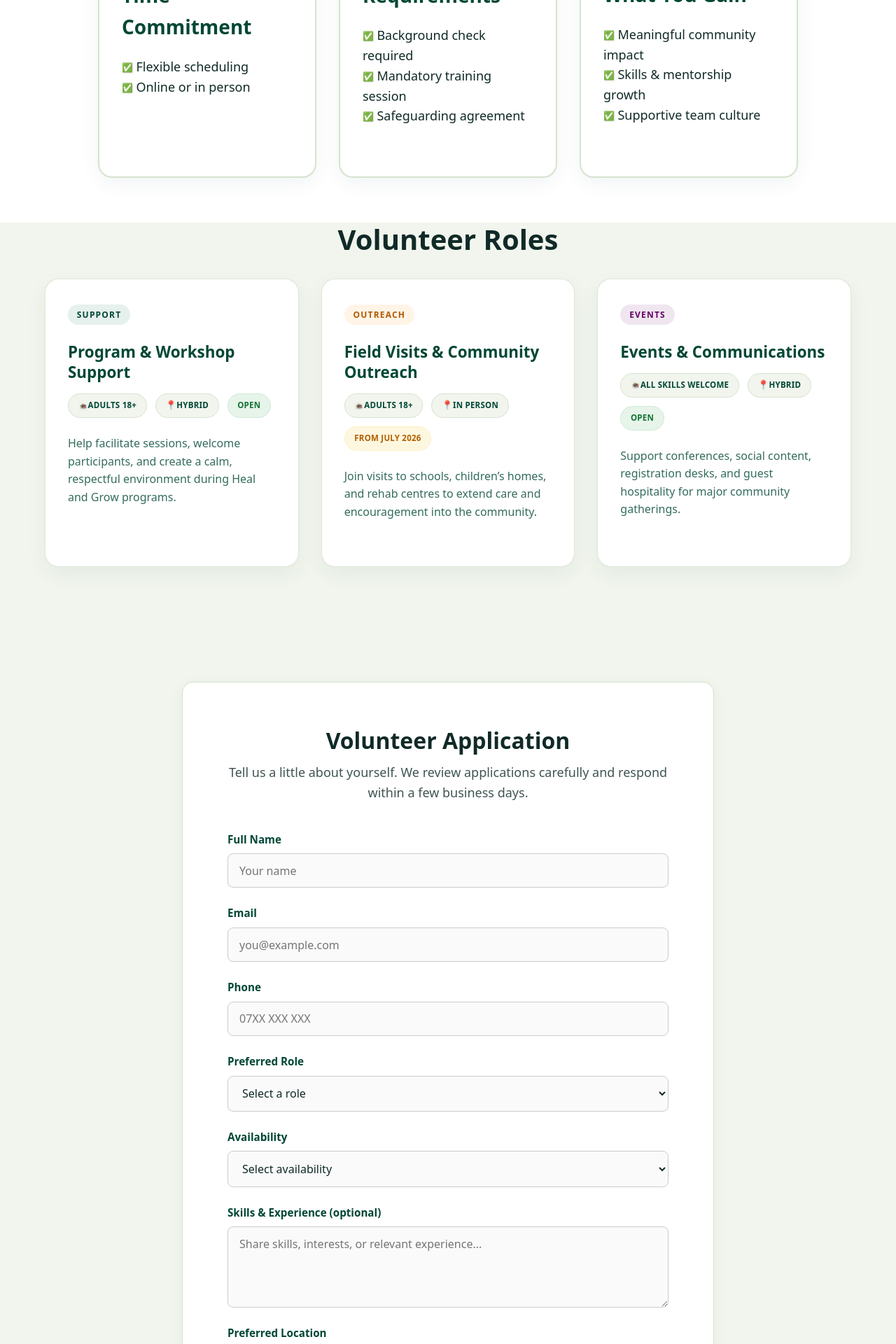
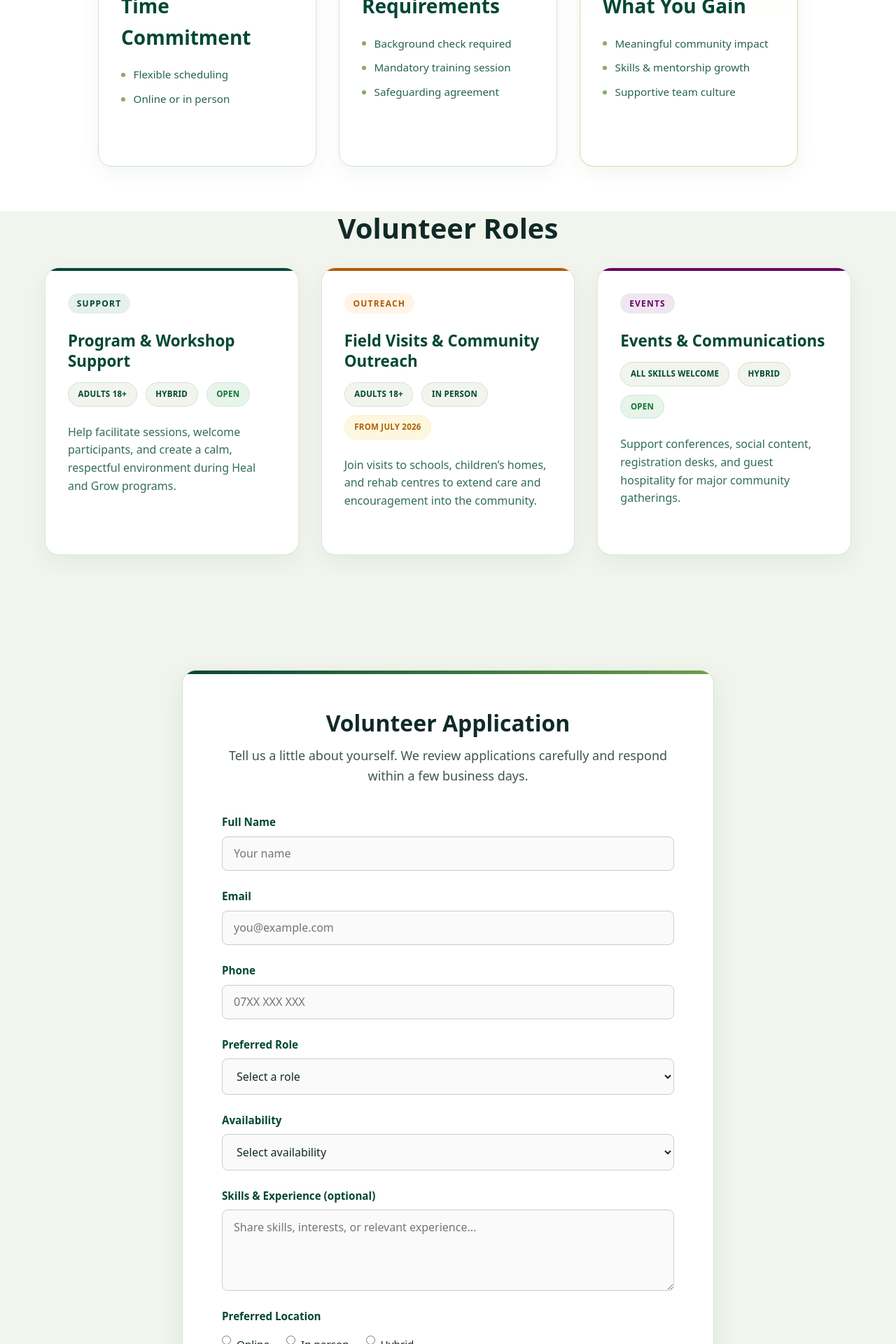
Before and after one commit to Nevy11/sbf-web, a React (Vite) app: page /volunteer in a window 1280 px wide. Shown: the part 600-2520 px from the top of the page at 70% size. Built offline with nearby package versions, Linux system fonts and the light colour scheme; no server answers.

Commit message:
update all the cards in the website

```diff
--- a/src/App.css
+++ b/src/App.css
@@ -1281,6 +1281,15 @@
   align-self: flex-start;
 }
 
+.update-card-cta {
+  margin-top: auto;
+  align-self: flex-start;
+  padding: 0.6rem 1.25rem;
+  text-decoration: none;
+  display: inline-flex;
+  align-items: center;
+}
+
 /* Partners Section */
 .partners-section {
   padding: 100px 0;
@@ -1331,6 +1340,20 @@
   display: grid;
   grid-template-columns: repeat(3, 1fr);
   gap: 2rem;
+}
+
+.involvement-grid-narrow {
+  max-width: 1000px;
+  margin: 0 auto;
+}
+
+.programs-grid-narrow {
+  max-width: 1100px;
+  margin: 0 auto;
+}
+
+.program-card .involvement-tag {
+  margin-bottom: 1rem;
 }
 
 .involvement-card {
@@ -1471,13 +1494,34 @@
 }
 
 .inquiry-card {
-  background: #FFFFFF;
-  border-radius: var(--border-radius-card);
-  padding: 4rem;
+  position: relative;
+  background: #ffffff;
+  border-radius: 20px;
+  padding: 3.5rem;
   max-width: 700px;
   margin: 0 auto;
-  box-shadow: var(--shadow-soft);
+  box-shadow: 0 12px 40px rgba(0, 71, 53, 0.08);
   border: 1px solid var(--color-sage);
+  overflow: hidden;
+}
+
+.inquiry-card::before {
+  content: '';
+  position: absolute;
+  top: 0;
+  left: 0;
+  right: 0;
+  height: 5px;
+  background: linear-gradient(90deg, var(--color-forest), var(--color-leaf));
+}
+
+.inquiry-card-narrow {
+  max-width: 760px;
+}
+
+.benefit-list {
+  margin-top: 1.5rem;
+  margin-bottom: 0;
 }
 
 .inquiry-form {
--- a/src/pages/Donate.tsx
+++ b/src/pages/Donate.tsx
@@ -1,6 +1,6 @@
 import React, { useState } from 'react';
 import { Link } from 'react-router-dom';
-import { Flower, Gift, CheckCircle, HeartPulse, TrendingUp } from '../components/Icon3D';
+import { Flower } from '../components/Icon3D';
 import { Phone, Mail } from 'lucide-react';
 import '../App.css';
 
@@ -49,28 +49,28 @@ export const Donate: React.FC = () => {
         </section>
 
         <section className="container" style={{ paddingBottom: '4rem' }}>
-          <div className="programs-grid" style={{ maxWidth: '1100px', margin: '0 auto' }}>
-            <div className="program-card">
-              <div className="involvement-icon" style={{ margin: '0 auto 1rem' }}><HeartPulse size={28} color="var(--color-forest)" /></div>
-              <h3 className="program-title" style={{ textAlign: 'center' }}>Fund Healing</h3>
-              <p className="program-benefit" style={{ textAlign: 'center' }}>Support emotional first-aid workshops and safe spaces for adults and youth.</p>
+          <div className="programs-grid programs-grid-narrow">
+            <div className="program-card program-card-heal">
+              <span className="involvement-tag">Where it goes</span>
+              <h3 className="program-title">Fund Healing</h3>
+              <p className="program-benefit">Support emotional first-aid workshops and safe spaces for adults and youth.</p>
             </div>
-            <div className="program-card">
-              <div className="involvement-icon" style={{ margin: '0 auto 1rem' }}><TrendingUp size={28} color="var(--color-forest)" /></div>
-              <h3 className="program-title" style={{ textAlign: 'center' }}>Grow Confidence</h3>
-              <p className="program-benefit" style={{ textAlign: 'center' }}>Enable mentorship, skills training, and confidence-building programs.</p>
+            <div className="program-card program-card-grow">
+              <span className="involvement-tag">Build skills</span>
+              <h3 className="program-title">Grow Confidence</h3>
+              <p className="program-benefit">Enable mentorship, skills training, and confidence-building programs.</p>
             </div>
-            <div className="program-card">
-              <div className="involvement-icon" style={{ margin: '0 auto 1rem' }}><Gift size={28} color="var(--color-forest)" /></div>
-              <h3 className="program-title" style={{ textAlign: 'center' }}>Community Impact</h3>
-              <p className="program-benefit" style={{ textAlign: 'center' }}>Help field visits, school outreach, and community leadership initiatives.</p>
+            <div className="program-card program-card-blossom">
+              <span className="involvement-tag">Reach further</span>
+              <h3 className="program-title">Community Impact</h3>
+              <p className="program-benefit">Help field visits, school outreach, and community leadership initiatives.</p>
             </div>
           </div>
         </section>
 
         <section id="donate-form" className="inquiry-section" style={{ paddingTop: '4rem' }}>
           <div className="container">
-            <div className="inquiry-card" style={{ maxWidth: '760px' }}>
+            <div className="inquiry-card inquiry-card-narrow">
               <h2 className="section-title text-center" style={{ marginBottom: '0.75rem', fontSize: '2rem' }}>Choose your gift</h2>
               <p className="text-center" style={{ marginBottom: '2.5rem', opacity: 0.8 }}>
                 One-time or recurring. Transparent reporting. Every contribution matters.
@@ -167,11 +167,11 @@ export const Donate: React.FC = () => {
                   Continue to Donate
                 </button>
 
-                <div className="involvement-expectations" style={{ marginTop: '1.5rem', marginBottom: 0 }}>
-                  <p><CheckCircle size={14} /> One-time or recurring gifts welcome</p>
-                  <p><CheckCircle size={14} /> Tax-deductible where applicable</p>
-                  <p><CheckCircle size={14} /> Transparent impact reporting</p>
-                </div>
+                <ul className="involvement-expectations benefit-list">
+                  <li>One-time or recurring gifts welcome</li>
+                  <li>Tax-deductible where applicable</li>
+                  <li>Transparent impact reporting</li>
+                </ul>
 
                 <div className="form-footer-note">
                   <strong>Payment:</strong> Online payment processing will be confirmed securely after you submit this form.<br />
--- a/src/pages/EventsPrograms.tsx
+++ b/src/pages/EventsPrograms.tsx
@@ -1,6 +1,6 @@
 import React from 'react';
 import { Link } from 'react-router-dom';
-import { Flower, Users, Calendar, MapPin } from '../components/Icon3D';
+import { Flower } from '../components/Icon3D';
 import { Phone, Mail } from 'lucide-react';
 import '../App.css';
 
@@ -50,43 +50,40 @@ export const EventsPrograms: React.FC = () => {
           <div className="container">
             <h2 className="section-title" style={{ marginBottom: '2rem' }}>Core Mentorship Programs</h2>
             <div className="programs-grid">
-              {/* Card 1: Heal */}
-              <div className="program-card">
+              <div className="program-card program-card-heal">
                 <div className="program-badge heal-badge">HEAL</div>
                 <h3 className="program-title">Emotional First Aid</h3>
                 <div className="program-meta">
-                  <span className="meta-chip"><Users size={14} /> Adults 18+</span>
-                  <span className="meta-chip"><MapPin size={14} /> Online</span>
+                  <span className="meta-chip">Adults 18+</span>
+                  <span className="meta-chip">Online</span>
                   <span className="meta-chip status-open">Open</span>
-                  <span className="meta-chip"><Calendar size={14} /> Monthly</span>
+                  <span className="meta-chip">Monthly</span>
                 </div>
                 <p className="program-benefit">Learn immediate, practical tools to manage anxiety and regulate your nervous system in moments of stress.</p>
                 <button className="pill-button outline full-width">Join Program</button>
               </div>
 
-              {/* Card 2: Grow */}
-              <div className="program-card">
+              <div className="program-card program-card-grow">
                 <div className="program-badge grow-badge">GROW</div>
                 <h3 className="program-title">Confidence Building Workshop</h3>
                 <div className="program-meta">
-                  <span className="meta-chip"><Users size={14} /> Youth 14-17</span>
-                  <span className="meta-chip"><MapPin size={14} /> In person</span>
+                  <span className="meta-chip">Youth 14-17</span>
+                  <span className="meta-chip">In person</span>
                   <span className="meta-chip status-upcoming">Upcoming</span>
-                  <span className="meta-chip"><Calendar size={14} /> Weekly</span>
+                  <span className="meta-chip">Weekly</span>
                 </div>
                 <p className="program-benefit">Develop self-trust and communication skills to navigate social situations and academic pressures.</p>
                 <button className="pill-button outline full-width">Join Program</button>
               </div>
 
-              {/* Card 3: Blossom */}
-              <div className="program-card">
+              <div className="program-card program-card-blossom">
                 <div className="program-badge blossom-badge">BLOSSOM</div>
                 <h3 className="program-title">Community Leadership Program</h3>
                 <div className="program-meta">
-                  <span className="meta-chip"><Users size={14} /> All Ages</span>
-                  <span className="meta-chip"><MapPin size={14} /> Hybrid</span>
+                  <span className="meta-chip">All Ages</span>
+                  <span className="meta-chip">Hybrid</span>
                   <span className="meta-chip status-closed">Closed</span>
-                  <span className="meta-chip"><Calendar size={14} /> Next: Spring 2027</span>
+                  <span className="meta-chip">Next: Spring 2027</span>
                 </div>
                 <p className="program-benefit">Turn your personal growth into community impact by learning how to mentor and support others.</p>
                 <button className="pill-button outline full-width">View Details</button>
@@ -100,28 +97,28 @@ export const EventsPrograms: React.FC = () => {
           <div className="container">
             <h2 className="section-title" style={{ marginBottom: '2rem' }}>Major Upcoming Events (2026)</h2>
             <div className="updates-grid">
-              <div className="update-card event-card" style={{ borderLeft: '4px solid var(--color-forest)' }}>
+              <div className="update-card event-card">
                 <span className="update-badge">Mental & Emotional Growth</span>
                 <h3 className="update-title">Mega Conference</h3>
-                <p className="update-date"><Calendar size={14} /> June 2026</p>
+                <p className="update-date">June 2026</p>
                 <p className="update-desc">A major mid-year gathering focused on mental and emotional breakthroughs with guest speakers and interactive workshops.</p>
-                <button className="pill-button outline" style={{ marginTop: '1rem', padding: '0.5rem 1rem' }}>Get Notified</button>
+                <button type="button" className="pill-button outline update-card-cta">Get Notified</button>
               </div>
 
-              <div className="update-card event-card" style={{ borderLeft: '4px solid var(--color-sage)' }}>
+              <div className="update-card event-card">
                 <span className="update-badge">Community Outreach</span>
                 <h3 className="update-title">Field Visits & Volunteering</h3>
-                <p className="update-date"><Calendar size={14} /> Starting July 2026</p>
+                <p className="update-date">Starting July 2026</p>
                 <p className="update-desc">Join us as we visit schools, children's homes, and rehab centers to extend our impact directly into the community.</p>
-                <Link to="/volunteer" className="pill-button outline" style={{ marginTop: '1rem', padding: '0.5rem 1rem', textDecoration: 'none', display: 'inline-flex', alignItems: 'center' }}>Volunteer With Us</Link>
+                <Link to="/volunteer" className="pill-button outline update-card-cta">Volunteer With Us</Link>
               </div>
 
-              <div className="update-card event-card" style={{ borderLeft: '4px solid var(--color-gold)' }}>
+              <div className="update-card event-card">
                 <span className="update-badge">Celebration</span>
                 <h3 className="update-title">First Anniversary (AGM)</h3>
-                <p className="update-date"><Calendar size={14} /> January 17, 2027</p>
+                <p className="update-date">January 17, 2027</p>
                 <p className="update-desc">Reflect on a year of empowerment and discovering growth as we hold our Annual General Meeting.</p>
-                <button className="pill-button outline" style={{ marginTop: '1rem', padding: '0.5rem 1rem' }}>Save the Date</button>
+                <button type="button" className="pill-button outline update-card-cta">Save the Date</button>
               </div>
             </div>
           </div>
--- a/src/pages/Volunteer.tsx
+++ b/src/pages/Volunteer.tsx
@@ -1,6 +1,6 @@
 import React from 'react';
 import { Link } from 'react-router-dom';
-import { Flower, Heart, CheckCircle, Users, Calendar, MapPin } from '../components/Icon3D';
+import { Flower } from '../components/Icon3D';
 import { Phone, Mail } from 'lucide-react';
 import '../App.css';
 
@@ -43,32 +43,32 @@ export const Volunteer: React.FC = () => {
         </section>
 
         <section className="container" style={{ paddingBottom: '4rem' }}>
-          <div className="involvement-grid" style={{ maxWidth: '1000px', margin: '0 auto', gridTemplateColumns: 'repeat(3, 1fr)' }}>
-            <div className="involvement-card" style={{ border: '2px solid var(--color-sage)' }}>
-              <div className="involvement-icon"><Heart size={28} color="var(--color-forest)" /></div>
+          <div className="involvement-grid involvement-grid-narrow">
+            <div className="involvement-card involvement-card-volunteer">
+              <span className="involvement-tag">Your schedule</span>
               <h3>Time Commitment</h3>
-              <div className="involvement-expectations">
-                <p><CheckCircle size={14} /> Flexible scheduling</p>
-                <p><CheckCircle size={14} /> Online or in person</p>
-              </div>
+              <ul className="involvement-expectations">
+                <li>Flexible scheduling</li>
+                <li>Online or in person</li>
+              </ul>
             </div>
-            <div className="involvement-card" style={{ border: '2px solid var(--color-sage)' }}>
-              <div className="involvement-icon"><Users size={28} color="var(--color-forest)" /></div>
+            <div className="involvement-card involvement-card-partner">
+              <span className="involvement-tag">What we need</span>
               <h3>Requirements</h3>
-              <div className="involvement-expectations">
-                <p><CheckCircle size={14} /> Background check required</p>
-                <p><CheckCircle size={14} /> Mandatory training session</p>
-                <p><CheckCircle size={14} /> Safeguarding agreement</p>
-              </div>
+              <ul className="involvement-expectations">
+                <li>Background check required</li>
+                <li>Mandatory training session</li>
+                <li>Safeguarding agreement</li>
+              </ul>
             </div>
-            <div className="involvement-card" style={{ border: '2px solid var(--color-sage)' }}>
-              <div className="involvement-icon"><Calendar size={28} color="var(--color-forest)" /></div>
+            <div className="involvement-card involvement-card-donate">
+              <span className="involvement-tag">Your reward</span>
               <h3>What You Gain</h3>
-              <div className="involvement-expectations">
-                <p><CheckCircle size={14} /> Meaningful community impact</p>
-                <p><CheckCircle size={14} /> Skills & mentorship growth</p>
-                <p><CheckCircle size={14} /> Supportive team culture</p>
-              </div>
+              <ul className="involvement-expectations">
+                <li>Meaningful community impact</li>
+                <li>Skills & mentorship growth</li>
+                <li>Supportive team culture</li>
+              </ul>
             </div>
           </div>
         </section>
@@ -77,34 +77,34 @@ export const Volunteer: React.FC = () => {
           <div className="container">
             <h2 className="section-title text-center" style={{ marginBottom: '2rem' }}>Volunteer Roles</h2>
             <div className="programs-grid">
-              <div className="program-card">
+              <div className="program-card program-card-heal">
                 <div className="program-badge heal-badge">SUPPORT</div>
                 <h3 className="program-title">Program & Workshop Support</h3>
                 <div className="program-meta">
-                  <span className="meta-chip"><Users size={14} /> Adults 18+</span>
-                  <span className="meta-chip"><MapPin size={14} /> Hybrid</span>
+                  <span className="meta-chip">Adults 18+</span>
+                  <span className="meta-chip">Hybrid</span>
                   <span className="meta-chip status-open">Open</span>
                 </div>
                 <p className="program-benefit">Help facilitate sessions, welcome participants, and create a calm, respectful environment during Heal and Grow programs.</p>
               </div>
 
-              <div className="program-card">
+              <div className="program-card program-card-grow">
                 <div className="program-badge grow-badge">OUTREACH</div>
                 <h3 className="program-title">Field Visits & Community Outreach</h3>
                 <div className="program-meta">
-                  <span className="meta-chip"><Users size={14} /> Adults 18+</span>
-                  <span className="meta-chip"><MapPin size={14} /> In person</span>
+                  <span className="meta-chip">Adults 18+</span>
+                  <span className="meta-chip">In person</span>
                   <span className="meta-chip status-upcoming">From July 2026</span>
                 </div>
                 <p className="program-benefit">Join visits to schools, children’s homes, and rehab centres to extend care and encouragement into the community.</p>
               </div>
 
-              <div className="program-card">
+              <div className="program-card program-card-blossom">
                 <div className="program-badge blossom-badge">EVENTS</div>
                 <h3 className="program-title">Events & Communications</h3>
                 <div className="program-meta">
-                  <span className="meta-chip"><Users size={14} /> All skills welcome</span>
-                  <span className="meta-chip"><MapPin size={14} /> Hybrid</span>
+                  <span className="meta-chip">All skills welcome</span>
+                  <span className="meta-chip">Hybrid</span>
                   <span className="meta-chip status-open">Open</span>
                 </div>
                 <p className="program-benefit">Support conferences, social content, registration desks, and guest hospitality for major community gatherings.</p>
@@ -115,7 +115,7 @@ export const Volunteer: React.FC = () => {
 
         <section id="volunteer-form" className="inquiry-section" style={{ paddingTop: '4rem' }}>
           <div className="container">
-            <div className="inquiry-card" style={{ maxWidth: '760px' }}>
+            <div className="inquiry-card inquiry-card-narrow">
               <h2 className="section-title text-center" style={{ marginBottom: '0.75rem', fontSize: '2rem' }}>Volunteer Application</h2>
               <p className="text-center" style={{ marginBottom: '2.5rem', opacity: 0.8 }}>
                 Tell us a little about yourself. We review applications carefully and respond within a few business days.
```
